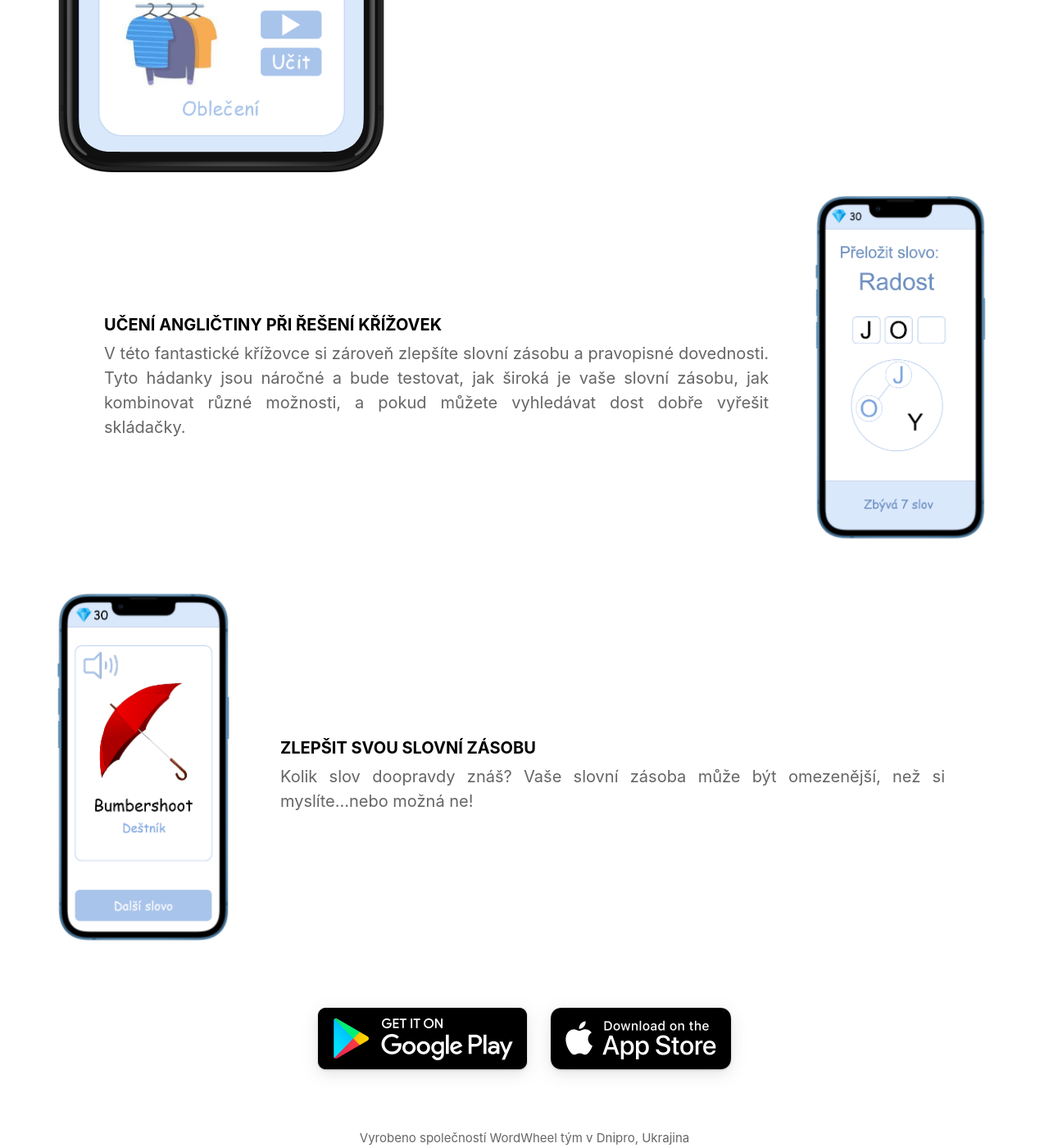
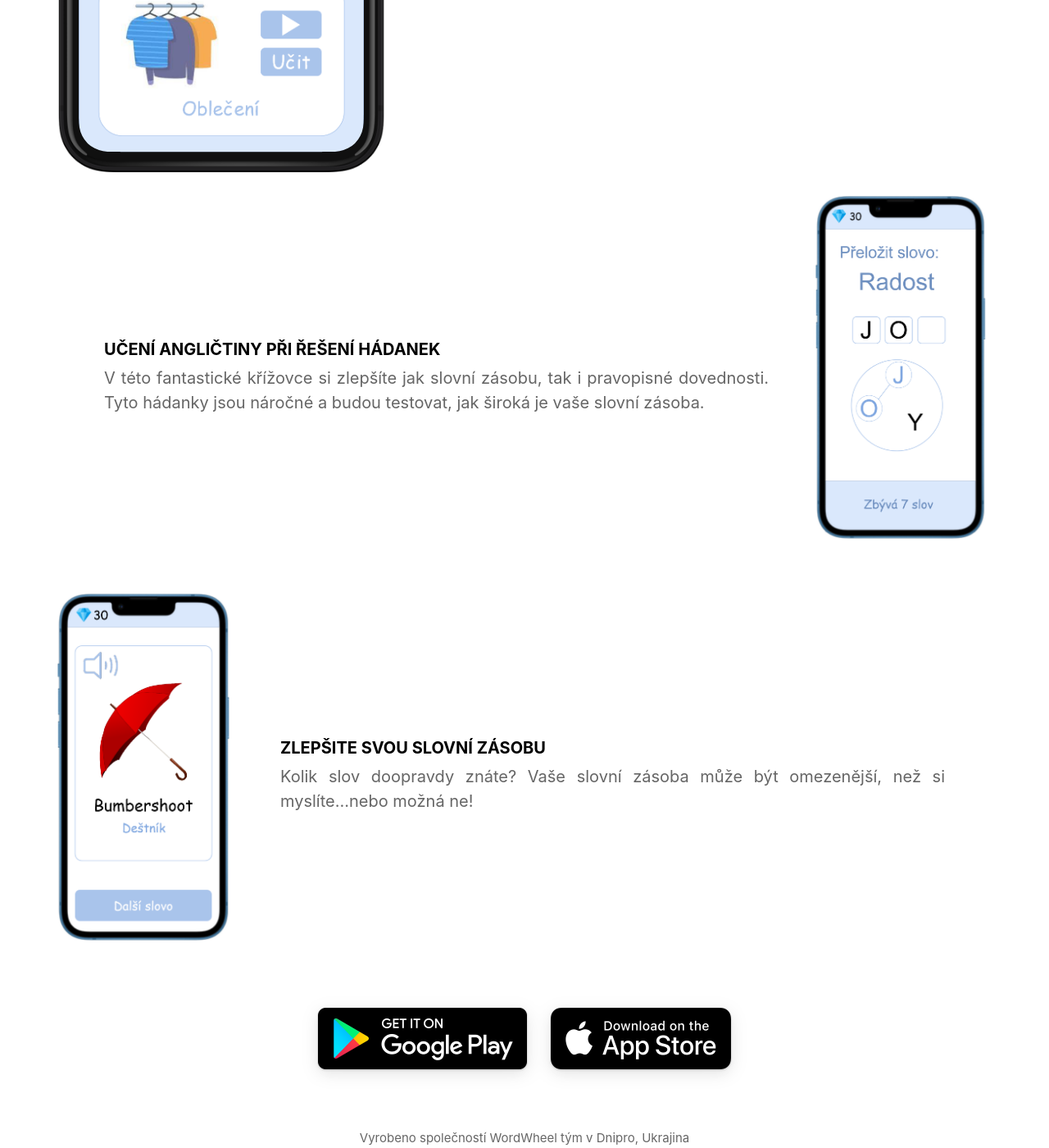
Before and after one commit to WordWheelApp/1, a Jekyll site: the page built from index.html, in a window 1280 px wide and 1400 px high, scrolled down 775 px. Shown: the whole window at 82% size. Built offline with Jekyll 4.4.1, drawn with Linux system fonts in a browser that asks for light colours; nearby versions of some CDN libraries.

Commit message:
fix czech language

```diff
--- a/_includes/features.html
+++ b/_includes/features.html
@@ -28,9 +28,9 @@
 <div class="screenshots">
     <div class="screenshots-block">
         <div class="screenshots-block_description">
-            <h3>UČENÍ ANGLIČTINY PŘI ŘEŠENÍ KŘÍŽOVEK</h3>
+            <h3>UČENÍ ANGLIČTINY PŘI ŘEŠENÍ HÁDANEK</h3>
             <p>
-                V této fantastické křížovce si zároveň zlepšíte slovní zásobu a pravopisné dovednosti. Tyto hádanky jsou náročné a bude testovat, jak široká je vaše slovní zásobu, jak kombinovat různé možnosti, a pokud můžete vyhledávat dost dobře vyřešit skládačky.
+                V této fantastické křížovce si zlepšíte jak slovní zásobu, tak i pravopisné dovednosti. Tyto hádanky jsou náročné a budou testovat, jak široká je vaše slovní zásoba.
             </p></div>
         <div class="screenshots-block_picture"></div>
     </div>
@@ -38,9 +38,9 @@
     <div class="screenshots-block">
         <div class="screenshots-block_picture"></div>
         <div class="screenshots-block_description">
-            <h3>ZLEPŠIT SVOU SLOVNÍ ZÁSOBU </h3>
+            <h3>ZLEPŠITE SVOU SLOVNÍ ZÁSOBU </h3>
             <p>
-                Kolik slov doopravdy znáš? Vaše slovní zásoba může být omezenější, než si myslíte...nebo možná ne!
+                Kolik slov doopravdy znáte? Vaše slovní zásoba může být omezenější, než si myslíte...nebo možná ne!
             </p>
         </div>
     </div>
```
